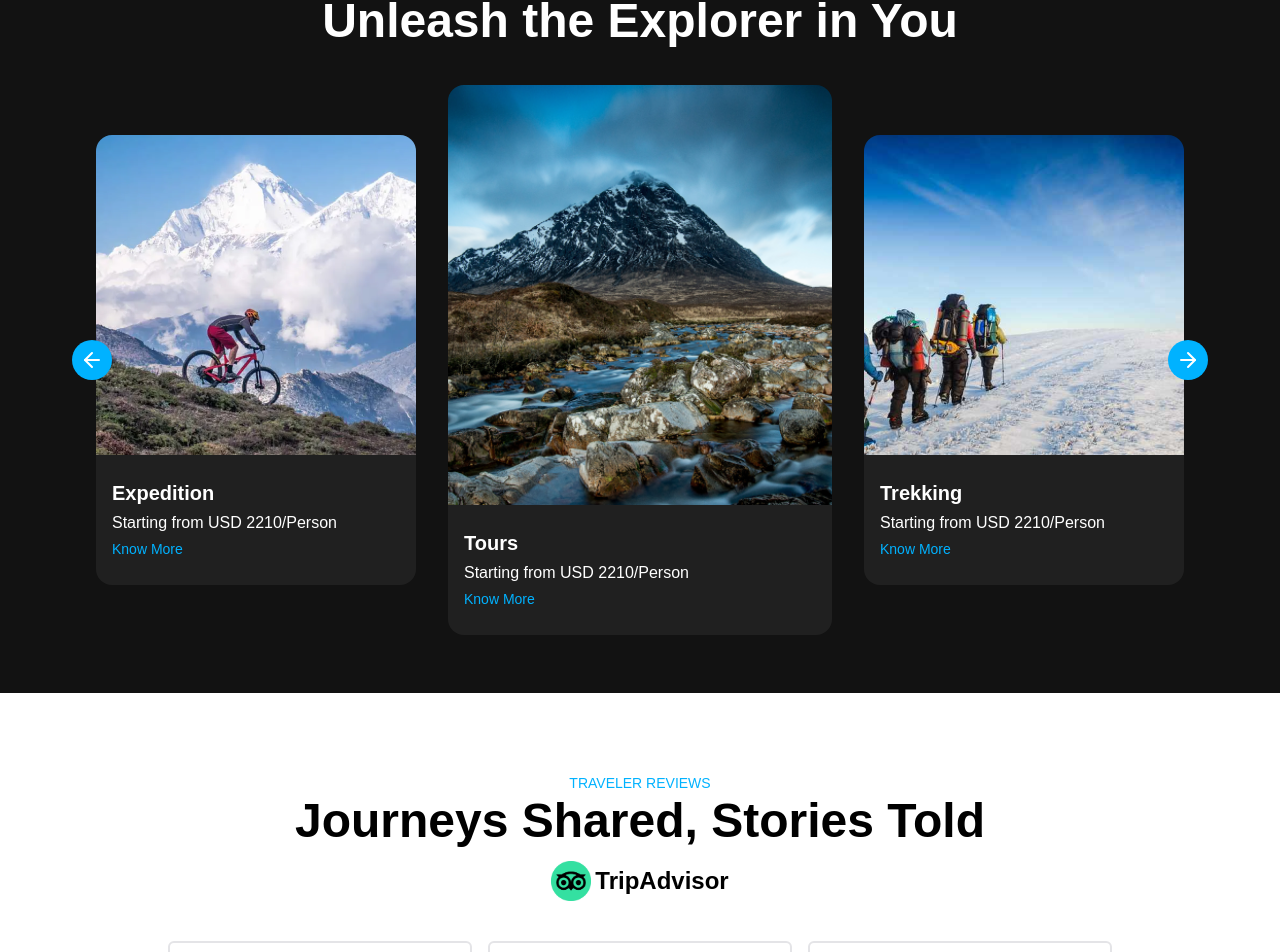
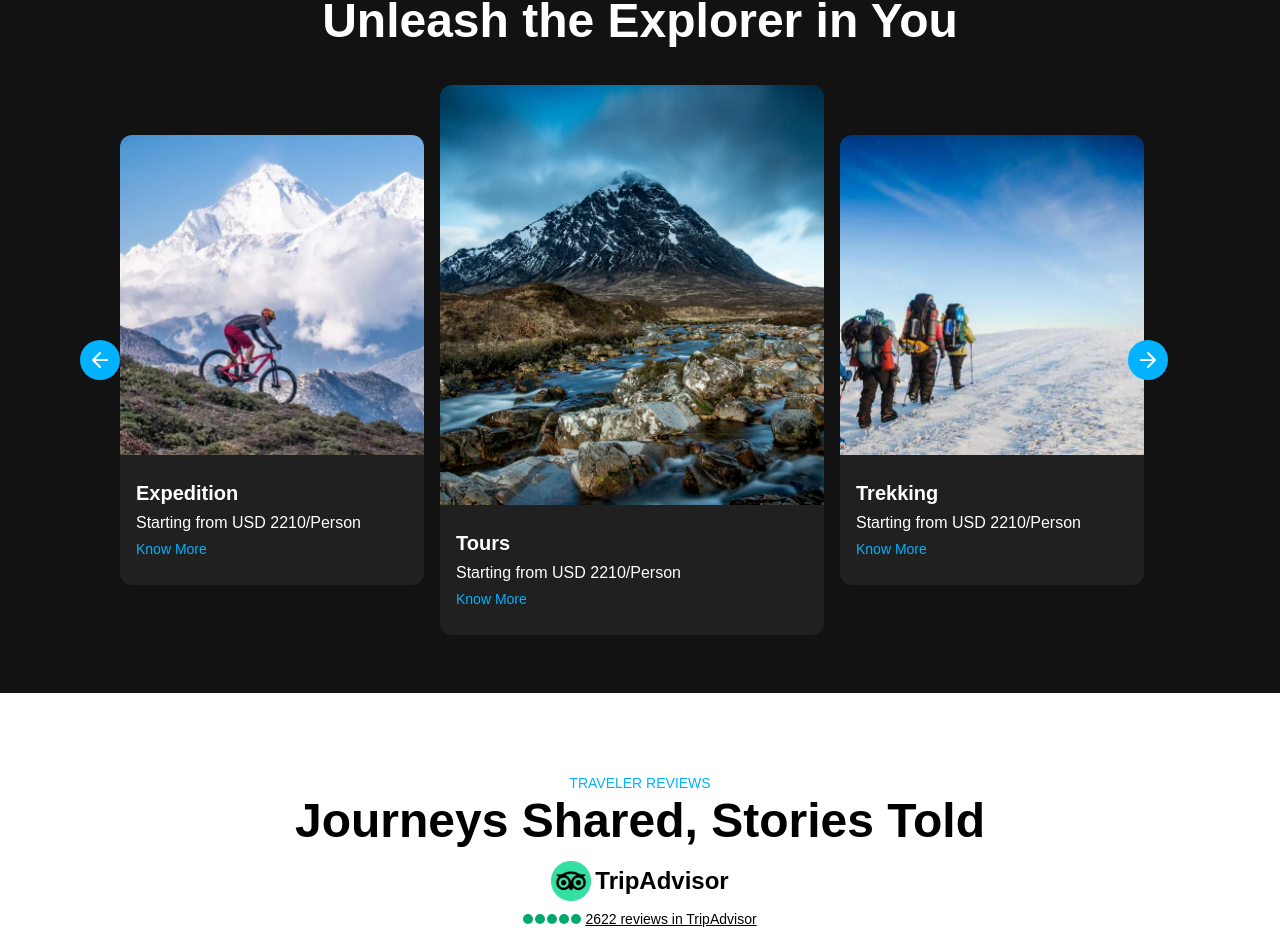
Before and after one commit to prathamrohatgi26/TrekkingMate, a Next.js app: page / in a window 1280 px wide. Shown: the part 2647-3599 px from the top of the page. Built offline with nearby package versions, Linux system fonts and the light colour scheme.

Commit message:
reviews , activities carousel fixed

```diff
--- a/components/home/Activities.tsx
+++ b/components/home/Activities.tsx
@@ -7,8 +7,10 @@ import Slider1 from "/public/images/slider1.png";
 import Slider2 from "/public/images/slider2.png";
 import Slider3 from "/public/images/slider3.png";
 import { ArrowLeft, ArrowRight } from "lucide-react";
+import { Carousel, CarouselContent, CarouselItem } from "../ui/carousel";
 
-const SliderItems = [
+const Activities = () => {
+  const [SliderItems, setSliderItems] = useState([
     {
       image: Slider2,
       title: "Expedition",
@@ -27,16 +29,13 @@ const SliderItems = [
       desc: "Starting from USD 2210/Person",
       link: "",
     },
-];
-
-const Activities = () => {
-  const [currentIndex, setCurrentIndex] = useState(0);
+  ]);
 
   const moveSlider = (direction: "left" | "right") => {
     if (direction === "left") {
-      // setCurrentIndex(currentIndex - 1);
+      setSliderItems((prev) => [...prev.slice(1), prev[0]]);
     } else {
-      // setCurrentIndex(currentIndex + 1);
+      setSliderItems((prev) => [prev[prev.length - 1], ...prev.slice(0, -1)]);
     }
   };
   return (
@@ -48,15 +47,24 @@ const Activities = () => {
       />
 
       <div className="w-full h-full flex items-center justify-center gap-8 mt-10 relative">
+        <Carousel className="w-full">
+          <CarouselContent className="w-full flex flex-row justify-center items-center">
             {SliderItems.map((item, index) => (
-          <div
+              <CarouselItem
                 key={index}
+                className={` relative cursor-pointer basis-1/3 ${
+                  index === 1
+                    ? "max-w-[400px] max-h-[550px] h-[550px] w-[30%]"
+                    : "max-w-[320px] max-h-[450px] h-[450px] w-[25%]"
+                }`}
+              >
+                {/* <div
                   className={` relative cursor-pointer ${
                     index === 1
                       ? "max-w-[400px] max-h-[550px] h-[550px] w-[30%]"
                       : "max-w-[320px] max-h-[450px] h-[450px] w-[25%]"
                   }`}
-          >
+                > */}
                 {index === 0 && (
                   <button
                     onClick={() => moveSlider("left")}
@@ -73,7 +81,7 @@ const Activities = () => {
                     <ArrowRight />
                   </button>
                 )}
-            <div className="flex flex-col items-center justify-center w-full h-full rounded-2xl overflow-hidden">
+                <div className="flex flex-col items-center justify-center w-full h-full rounded-xl overflow-hidden">
                   <div className="overflow-hidden h-full w-full">
                     <Image
                       src={item.image}
@@ -89,8 +97,11 @@ const Activities = () => {
                     </button>
                   </div>
                 </div>
-          </div>
+                {/* </div> */}
+              </CarouselItem>
             ))}
+          </CarouselContent>
+        </Carousel>
       </div>
     </div>
   );
--- a/components/home/Reviews.tsx
+++ b/components/home/Reviews.tsx
@@ -30,7 +30,19 @@ const Reviews = () => {
         TripAdvisor
       </span>
 
-      <div className="w-3/4 my-10 relative h-full">
+      <span className="flex items-center text-black underline text-sm mt-2 font-medium">
+        {Array.from({ length: 5 }).map((_, index) => (
+          <span
+            key={index}
+            className={`size-[10px] bg-[#00aa6c] flex-shrink-0 rounded-full ${
+              index === 4 ? "mr-1 " : "mr-0.5"
+            }`}
+          />
+        ))}
+        2622 reviews in TripAdvisor
+      </span>
+
+      <div className="w-3/4 my-6 relative h-full">
         {/* review slider */}
         <Carousel
           opts={{
```
Lines whose indentation alone changed are shown as unchanged.
